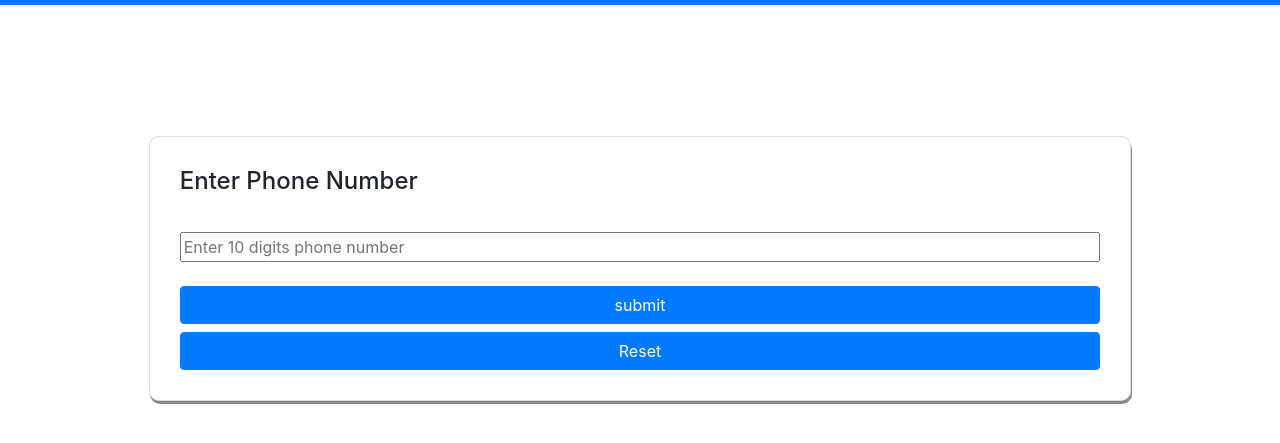
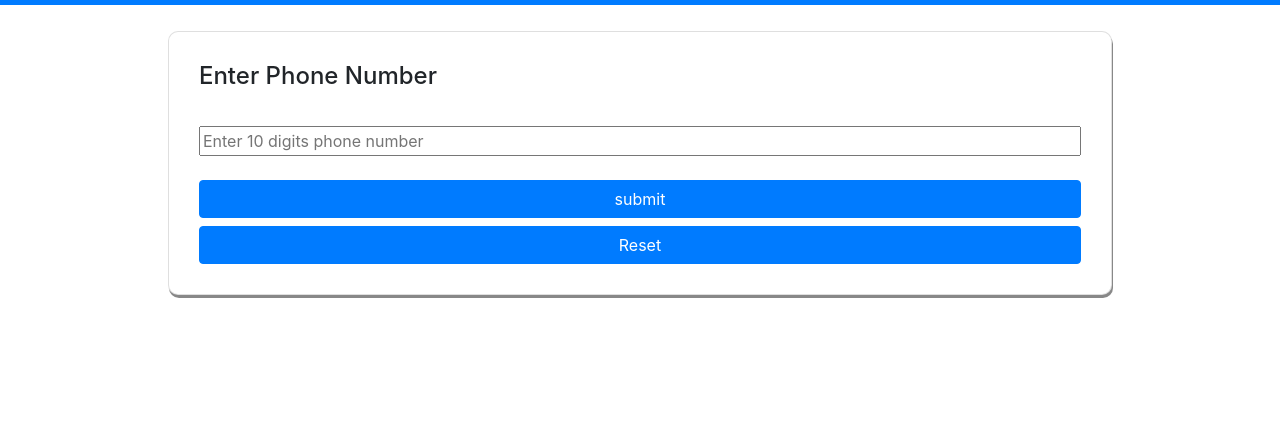
Before and after one commit to saijeevanballa/whatsapp-no-finder-react, a React app: page / in a window 1280 px wide. Shown: the part 51-494 px from the top of the page. Built offline with nearby package versions, Linux system fonts and the light colour scheme.

Commit message:
1 file modified

```diff
--- a/index.css
+++ b/index.css
@@ -2,17 +2,28 @@
   height: 100%;
 } */
 
+.mainDiv{
+   display: flex;
+   flex-direction: column;
+  align-content: space-around;
+}
 .card {
   position: relative;
-  margin-top: 10%;
   border-radius: 10px;
   box-shadow: 1px 3px #888888;
   padding: 10px;
-  width: 75%
+  width: 75%;
+  align-content: center
+}
+
+.inputDiv{
+align-content: center;
+margin: 2%
 }
 
 .tableDiv{
-  margin-top: 10%
+  margin: 2%
+
 }
 
 .toast{
```
